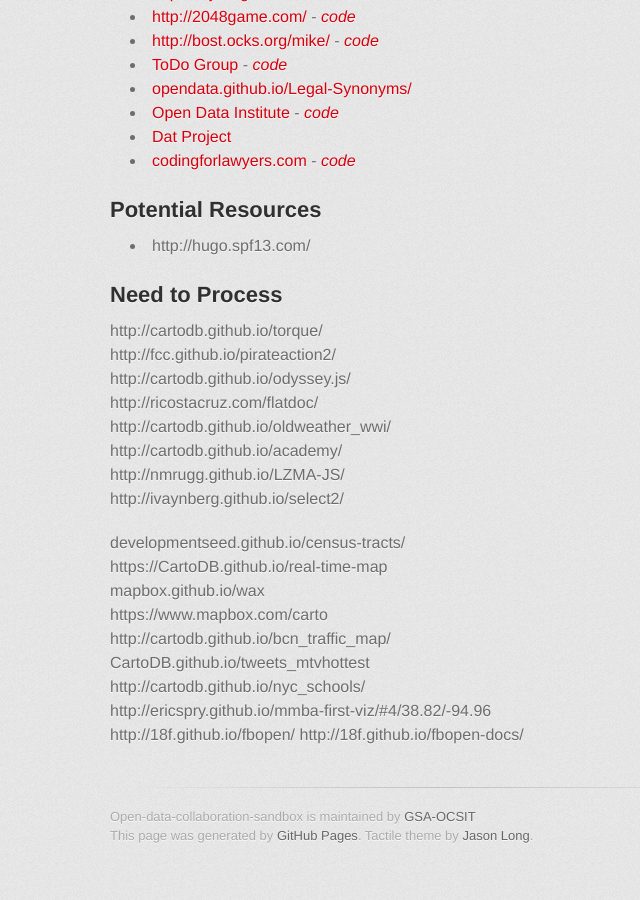
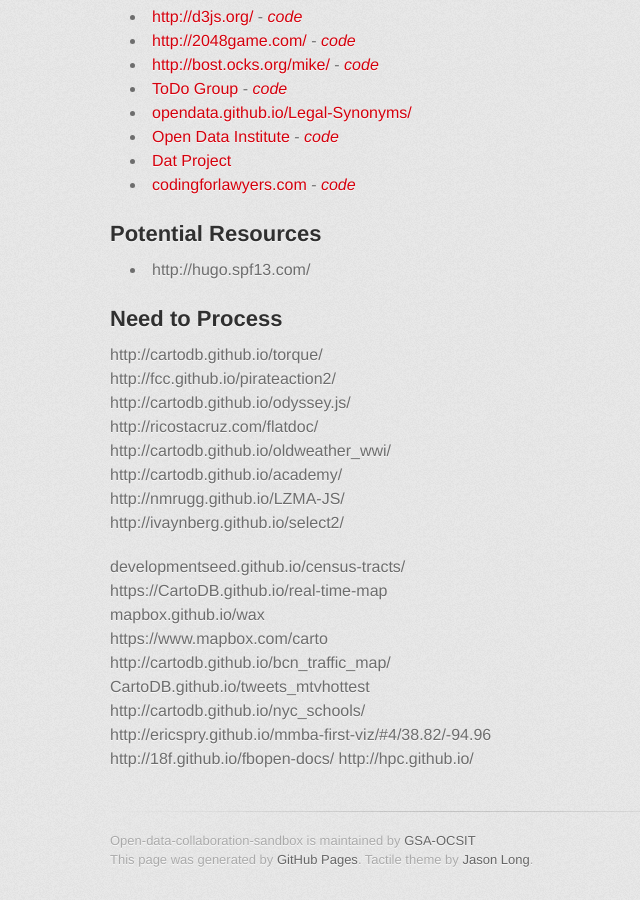
Before and after one commit to GSA/Open-Data-Collaboration-Sandbox, a Jekyll site: the page built from website_examples.md, in a window 1280 px wide and 900 px high, scrolled down 2482 px. Shown: the whole window, without its empty margins (220-860 px from the left). Built offline with Jekyll 4.4.1, drawn with Linux system fonts in a browser that asks for light colours; some web fonts are replaced; before the commit the page ends 3358 px from its top, so only the background shows below that; some of the changed lines change nothing that is shown.

Commit message:
moving up fbopen docs

```diff
--- a/website_examples.md
+++ b/website_examples.md
@@ -37,6 +37,7 @@
 * [Developer.Trade.Gov](http://developer.trade.gov/) - *[code](https://github.com/InternationalTradeAdministration/developerportal)*
 * [USGS R Code](http://usgs-r.github.io/)
 * [Python ART Radar Toolkit](http://arm-doe.github.io/pyart/)
+* [FBOpen Docs](http://18f.github.io/fbopen/)
 
 ## Non-Government
 
@@ -133,5 +134,5 @@
 CartoDB.github.io/tweets_mtvhottest
 http://cartodb.github.io/nyc_schools/
 http://ericspry.github.io/mmba-first-viz/#4/38.82/-94.96
-http://18f.github.io/fbopen/
 http://18f.github.io/fbopen-docs/
+http://hpc.github.io/
```
